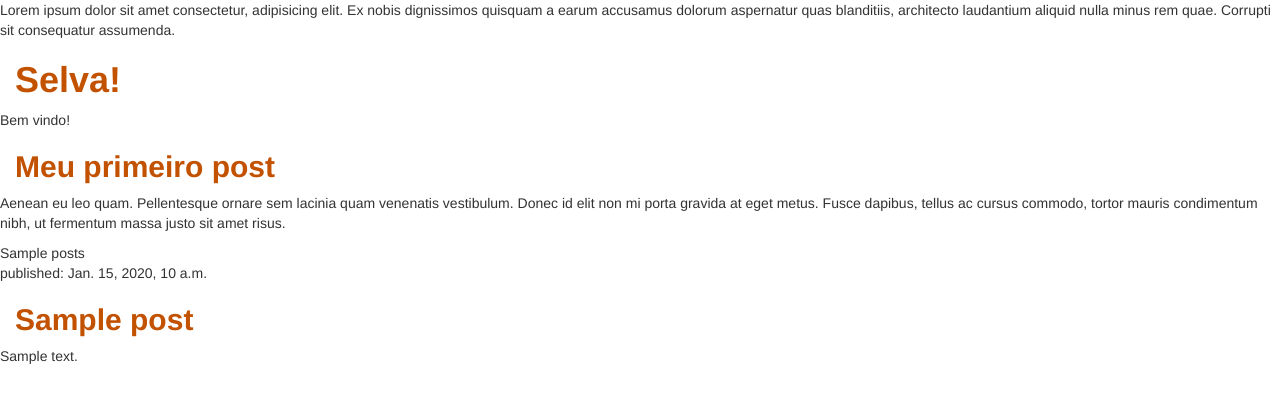
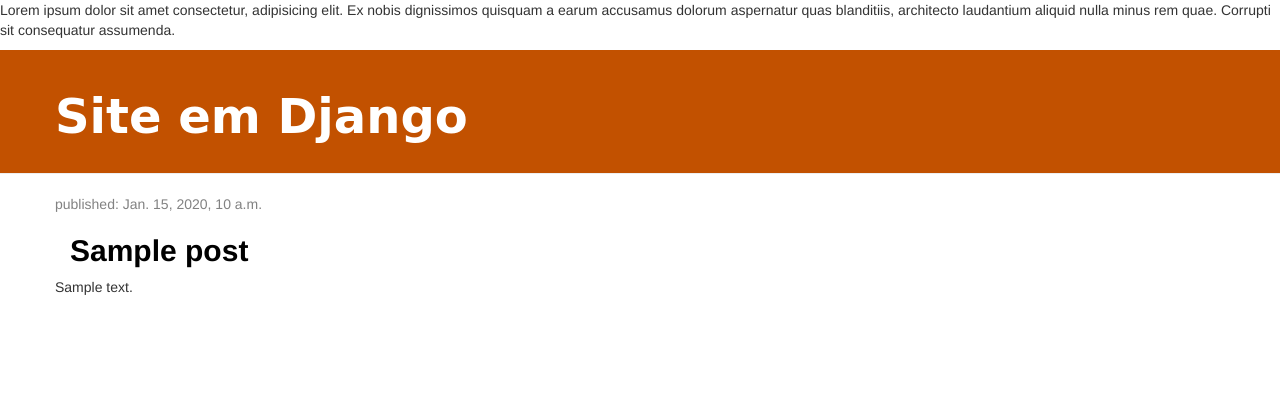
Before and after one commit to rogeriobarbosa07/Django, a Django app: template blog/templates/blog/post_list.html in a window 1280 px wide. Shown: the top 403 px of the page. Run offline with Django 3.2, Linux system fonts and the light colour scheme; the template is opened without the code that fills it: most values are stand-ins (such as "Sample title", 1, 10 or a date in 2020); some libraries are stand-ins or nearby versions.

Commit message:
Modificando o html e o css

```diff
--- a/blog/static/css/blog.css
+++ b/blog/static/css/blog.css
@@ -4,3 +4,50 @@
     font-weight: bold;
     font-family: 'Franklin Gothic Medium', 'Arial Narrow', Arial, sans-serif;
 }
+
+.page-header {
+    background-color: #C25100;
+    margin-top: 0;
+    padding: 20px 20px 20px 40px;
+}
+
+.page-header h1, .page-header h1 a, .page-header h1 a:visited, .page-header h1 a:active {
+    color: #ffffff;
+    font-size: 36pt;
+    text-decoration: none;
+}
+
+.content {
+    margin-left: 40px;
+}
+
+h1, h2, h3, h4 {
+    font-family: 'Lobster', cursive;
+}
+
+.date {
+    color: #828282;
+}
+
+.save {
+    float: right;
+}
+
+.post-form textarea, .post-form input {
+    width: 100%;
+}
+
+.top-menu, .top-menu:hover, .top-menu:visited {
+    color: #ffffff;
+    float: right;
+    font-size: 26pt;
+    margin-right: 20px;
+}
+
+.post {
+    margin-bottom: 70px;
+}
+
+.post h2 a, .post h2 a:visited {
+    color: #000000;
+}
--- a/blog/templates/blog/post_list.html
+++ b/blog/templates/blog/post_list.html
@@ -11,17 +11,27 @@
     </head>
     <body>
         <p>Lorem ipsum dolor sit amet consectetur, adipisicing elit. Ex nobis dignissimos quisquam a earum accusamus dolorum aspernatur quas blanditiis, architecto laudantium aliquid nulla minus rem quae. Corrupti sit consequatur assumenda.</p>
-        <h1>Selva!</h1>
-        <p>Bem vindo!</p>
+        <div class="page-header">
+            <h1>Site em Django</h1>
+        </div>
+        <!--<p>Bem vindo!</p>
         <h2><a href="">Meu primeiro post</a></h2>
         <p>Aenean eu leo quam. Pellentesque ornare sem lacinia quam venenatis vestibulum. Donec id elit non mi porta gravida at eget metus. Fusce dapibus, tellus ac cursus commodo, tortor mauris condimentum nibh, ut fermentum massa justo sit amet risus.</p>
-        {{ posts }}
-        {% for post in posts %}
-            <div>
-                <p>published: {{ post.published_date }}</p>
-                <h2><a href="">{{ post.title }}</a></h2>
-                <p>{{ post.text|linebreaksbr }}</p>
+        {{ posts }} -->
+        <div class="content container">
+            <div class="row">
+                <div class="col-md-8">
+                    {% for post in posts %}
+                        <div class="post">
+                            <div class="date">
+                                <p>published: {{ post.published_date }}</p>
+                            </div>
+                            <h2><a href="">{{ post.title }}</a></h2>
+                            <p>{{ post.text|linebreaksbr }}</p>
+                        </div>
+                    {% endfor %}
+                </div>
             </div>
-        {% endfor %}
+        </div>
     </body>
 </html>
```
